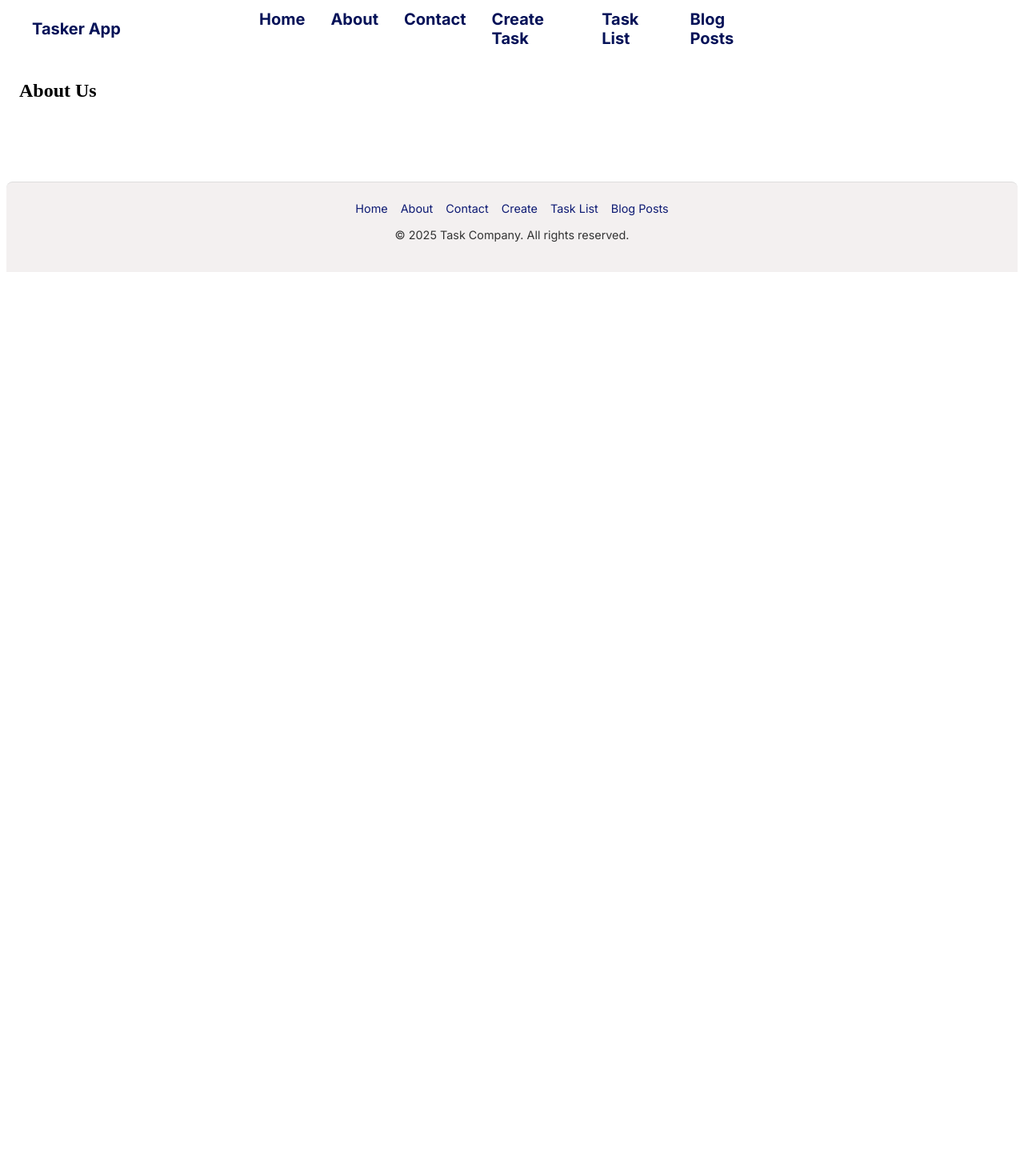
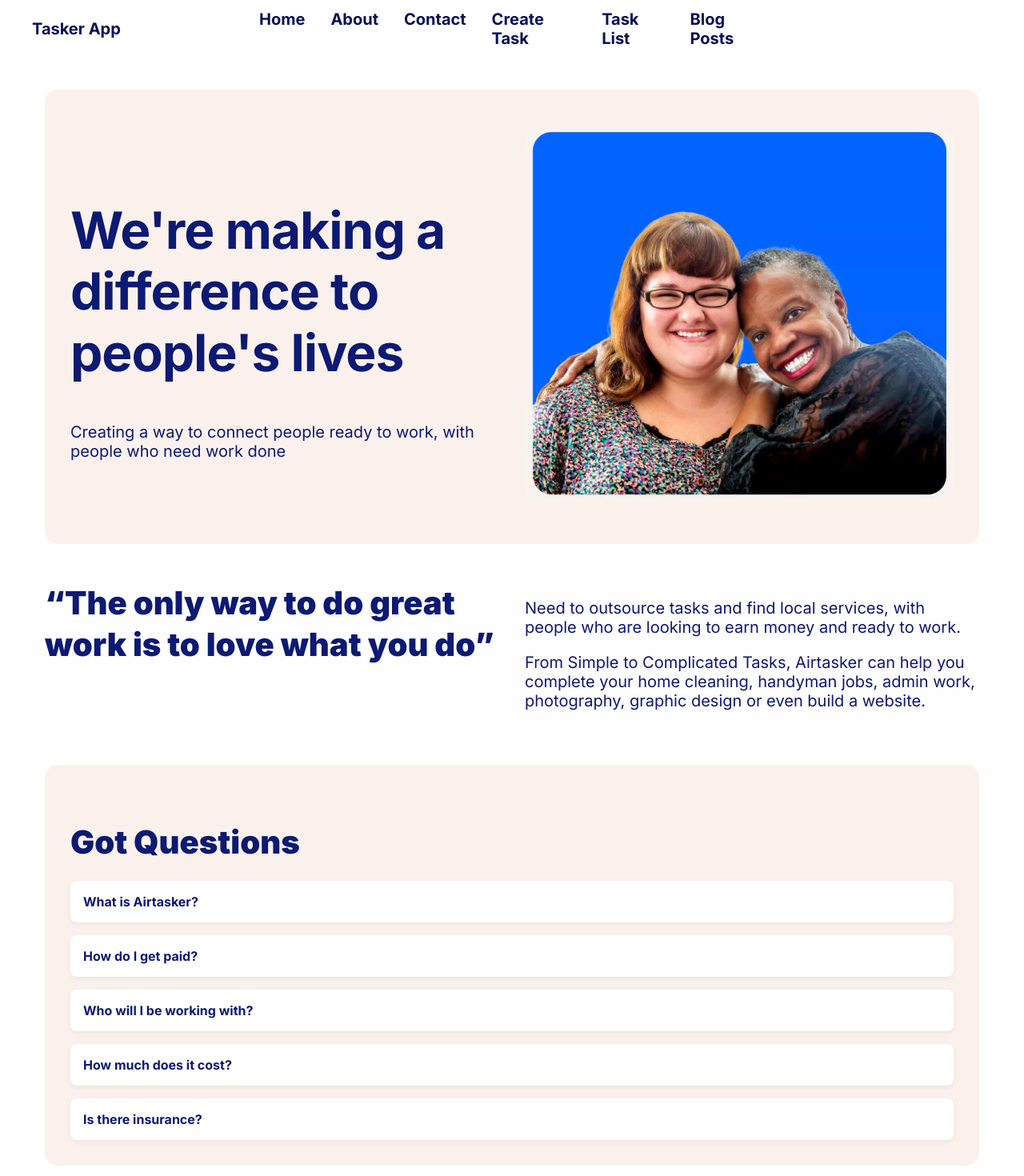
Before and after one commit to Nick-Zwarych/Captone-v1, a React (Vite) app in the folder React v1/CapstoneV1/: page /about in a window 1280 px wide. Shown: the top 1470 px of the page at 80% size. Before the commit the page ends 800 px from the top, so only its background shows below. Built offline with nearby package versions, Linux system fonts and the light colour scheme.

Commit message:
About Page Updated with Content and Mobile Responsive. Redirect on home page updated.

```diff
--- a/React v1/CapstoneV1/src/About.jsx
+++ b/React v1/CapstoneV1/src/About.jsx
@@ -1,8 +1,65 @@
-// src/About.jsx
-import React from "react";
+// src/pages/About.jsx
+import React, { useState } from "react";
+import "../src/styles/About.css";
+import aboutImage from "../src/Images/AboutImage1.png"; // Replace with your actual image
 
-function About() {
-  return <h2>About Us</h2>;
-}
+const faqData = [
+  { question: "What is Airtasker?", answer: "Airtasker is a trusted community platform that connects people who need to outsource tasks with people ready to work." },
+  { question: "How do I get paid?", answer: "You get paid securely through the platform after the task is marked as complete." },
+  { question: "Who will I be working with?", answer: "You’ll work with reliable, reviewed, and verified users within the community." },
+  { question: "How much does it cost?", answer: "Prices vary depending on the task type, complexity, and market rate." },
+  { question: "Is there insurance?", answer: "Yes, eligible tasks are covered by liability insurance for peace of mind." },
+];
+
+const About = () => {
+  const [openIndex, setOpenIndex] = useState(null);
+
+  const toggleFAQ = (index) => {
+    setOpenIndex(openIndex === index ? null : index);
+  };
+
+  return (
+    <div className="about-page">
+      <section className="about-hero">
+        <div className="about-text">
+          <h2>We're making a difference to people's lives</h2>
+          <p>
+            Creating a way to connect people ready to work, with people who need work done
+          </p>
+        </div>
+        <div className="about-image">
+          <img src={aboutImage} alt="Happy Taskers" />
+        </div>
+      </section>
+
+      <section className="about-quote">
+        <div className="quote-text">
+          <h3>“The only way to do great work is to love what you do”</h3>
+        </div>
+        <div className="quote-desc">
+          <p>
+            Need to outsource tasks and find local services, with people who are looking to earn money and ready to work.
+          </p>
+          <p>
+            From Simple to Complicated Tasks, Airtasker can help you complete your home cleaning, handyman jobs, admin work, photography, graphic design or even build a website.
+          </p>
+        </div>
+
+      </section>
+
+      <section className="about-faq">
+        <h3>Got Questions</h3>
+        <div className="faq-list">
+          {faqData.map((item, index) => (
+            <div key={index} className={`faq-item ${openIndex === index ? "open" : ""}`}>
+              <button onClick={() => toggleFAQ(index)}>{item.question}</button>
+              {openIndex === index && <div className="faq-answer">{item.answer}</div>}
+            </div>
+          ))}
+        </div>
+      </section>
+    </div>
+  );
+};
 
 export default About;
--- a/React v1/CapstoneV1/src/homeComponents/BlogSection.jsx
+++ b/React v1/CapstoneV1/src/homeComponents/BlogSection.jsx
@@ -10,7 +10,7 @@ const BlogSection = () => {
     <section className="blog-section">
       <div className="blog-header">
         <h2>Articles, stories and more</h2>
-        <Link to="/about">
+        <Link to="/blog">
             <button className="blog-btn">Visit our blog</button>
         </Link>
       </div>
--- /dev/null
+++ b/React v1/CapstoneV1/src/styles/About.css
@@ -0,0 +1,156 @@
+.about-page {
+    font-family: 'Inter', sans-serif;
+    background-color: #fefefe;
+    padding: 2rem;
+  }
+
+  /* Hero Section */
+  .about-hero {
+    display: flex;
+    align-items: center;
+    justify-content: space-between;
+    gap: 2rem;
+    background-color: #faf1ed;
+    padding: 3rem 2rem;
+    border-radius: 1rem;
+    flex-wrap: wrap;
+  }
+
+  .about-text {
+    flex: 1;
+    min-width: 280px;
+  }
+
+  .about-text h2 {
+    font-family: 'Inter', sans-serif;
+    font-size: 4rem;
+    font-weight: 700;
+    line-height: 1.2;
+    color: #0D1A73;
+    margin-bottom: 3rem;
+    letter-spacing: -1px;
+  }
+
+  .about-text p {
+    font-family: 'Inter', sans-serif;
+    font-size: 1.25rem;
+    color: #0D1A73;
+  }
+
+  .about-image {
+    flex: 1;
+    min-width: 280px;
+  }
+
+  .about-image img {
+    max-width: 100%;
+    border-radius: 1rem;
+  }
+
+  /* Quote Section */
+  .about-quote {
+    display: flex;
+    align-items: flex-start;
+    justify-content: space-between;
+    gap: 2rem;
+    margin: 3rem 0;
+    flex-wrap: wrap;
+  }
+
+  .quote-text {
+    flex: 1;
+    min-width: 280px;
+  }
+
+  .quote-text h3 {
+    font-family: 'Inter', sans-serif;
+    font-size: 2.5rem;
+    color: #0D1A73;
+    font-weight: 900;
+    margin: 0;
+    line-height: 1.3;
+  }
+
+  .quote-desc {
+    flex: 1;
+    min-width: 280px;
+  }
+
+  .quote-desc p {
+    font-family: 'Inter', sans-serif;
+    font-size: 1.25rem;
+    color: #0D1A73;
+  }
+
+  /* FAQ Section */
+  .about-faq {
+    background-color: #faf1ed;
+    padding: 2rem;
+    border-radius: 1rem;
+    margin-top: 3rem;
+  }
+
+  .about-faq h3 {
+    font-family: 'Inter', sans-serif;
+    font-size: 2.5rem;
+    color: #0d1a73;
+    font-weight: 800;
+    margin-bottom: 1.5rem;
+  }
+
+  .faq-list {
+    display: flex;
+    flex-direction: column;
+    gap: 1rem;
+  }
+
+  .faq-item {
+    background-color: #fff;
+    border-radius: 0.5rem;
+    overflow: hidden;
+    box-shadow: 0 2px 6px rgba(0, 0, 0, 0.06);
+    transition: all 0.3s ease-in-out;
+  }
+
+  .faq-item button {
+    font-family: 'Inter', sans-serif;
+    width: 100%;
+    text-align: left;
+    padding: 1rem;
+    border: none;
+    background: none;
+    font-size: 1rem;
+    font-weight: 600;
+    color: #0d1a73;
+    cursor: pointer;
+  }
+
+  .faq-item.open button {
+    background-color: #eef1ff;
+  }
+
+  .faq-answer {
+    font-family: 'Inter', sans-serif;
+    padding: 1rem 1rem 1.5rem;
+    margin-top: 0.5rem;
+    font-size: 1rem;
+    color: #0d1a73;
+  }
+
+  /* Responsive Adjustments */
+  @media (max-width: 768px) {
+    .about-hero,
+    .about-quote {
+      flex-direction: column;
+      text-align: center;
+    }
+
+    .about-text h2,
+    .quote-text h3 {
+      font-size: 2.2rem;
+    }
+
+    .about-faq h3 {
+      text-align: center;
+    }
+  }
```
Also changed, not shown: React v1/CapstoneV1/src/Images/AboutImage1.png (added).
